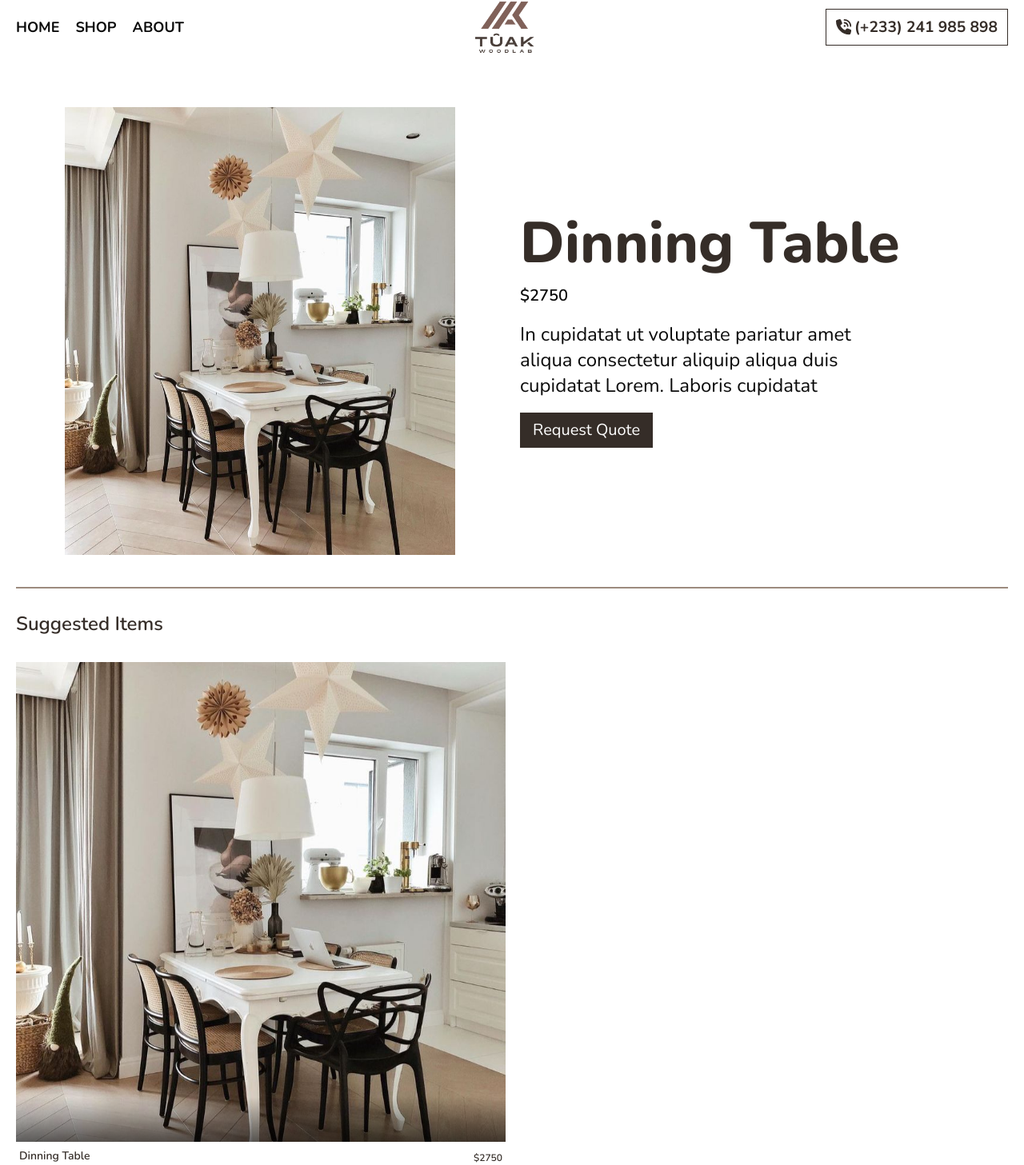
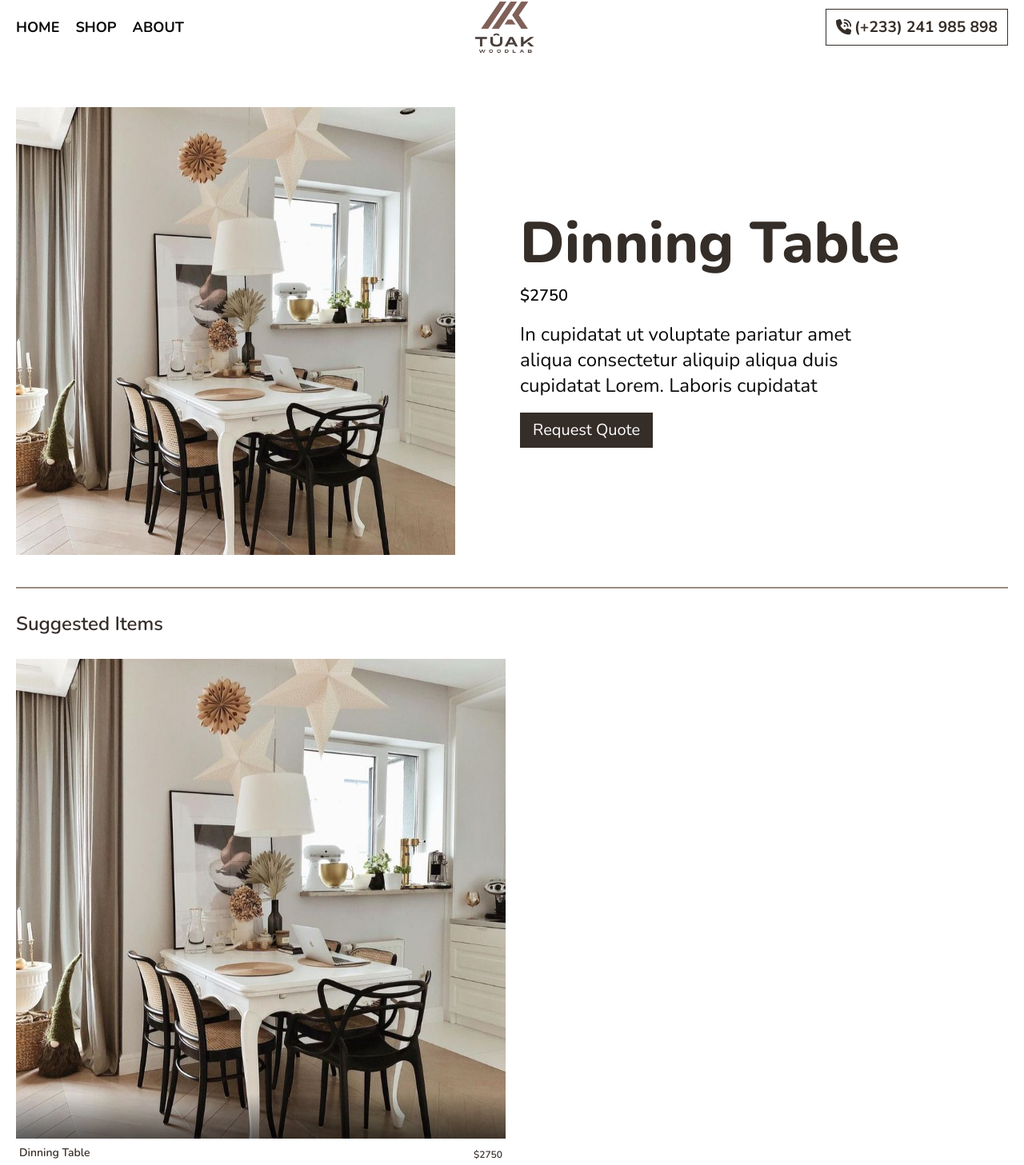
Before and after one commit to cobbygraves/wood-craft, a Next.js app: page /product/1 in a window 1280 px wide. Shown: the part 16-1473 px from the top of the page at 80% size. Built offline with nearby package versions, Linux system fonts and the light colour scheme.

Commit message:
fix: detail page image position changed

```diff
--- a/src/app/product/[id]/page.tsx
+++ b/src/app/product/[id]/page.tsx
@@ -30,8 +30,8 @@ export default function ProductDetails() {
   return (
     <div className='mt-[100px] sm:mt-[150px] text-2xl px-5 mb-5'>
       <div className='grid grid-cols-1 sm:grid-cols-2 gap-x-20 sm:gap-x-5'>
-        <div className=' justify-items-center'>
-          <div className='relative w-full sm:w-[80%] h-[70vh] sm:h-[50vh] xl:h-[70vh]'>
+        <div>
+          <div className='relative w-full sm:w-[90%] h-[70vh] sm:h-[50vh] xl:h-[70vh]'>
             <Image
               src={`/${product?.image}`}
               alt='product-image'
@@ -61,7 +61,7 @@ export default function ProductDetails() {
         <p className='text-2xl font-semibold text-[var(--primary-color)] mt-7'>
           Suggested Items
         </p>
-        <main className='container mx-auto py-8'>
+        <main className='container py-7'>
           <BentoGrid products={suggestedItems} handleClick={handleSuggestion} />
         </main>
       </div>
```
